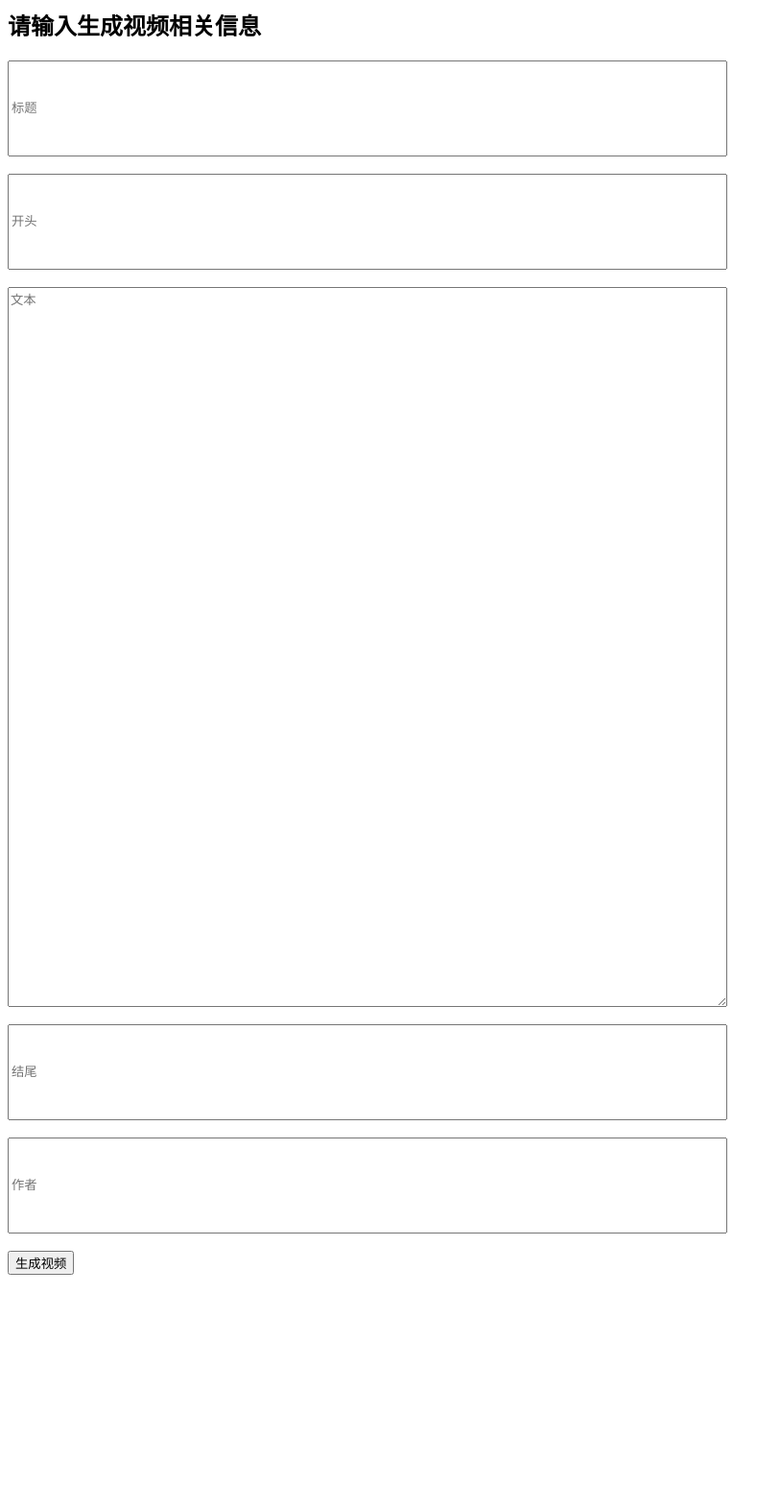
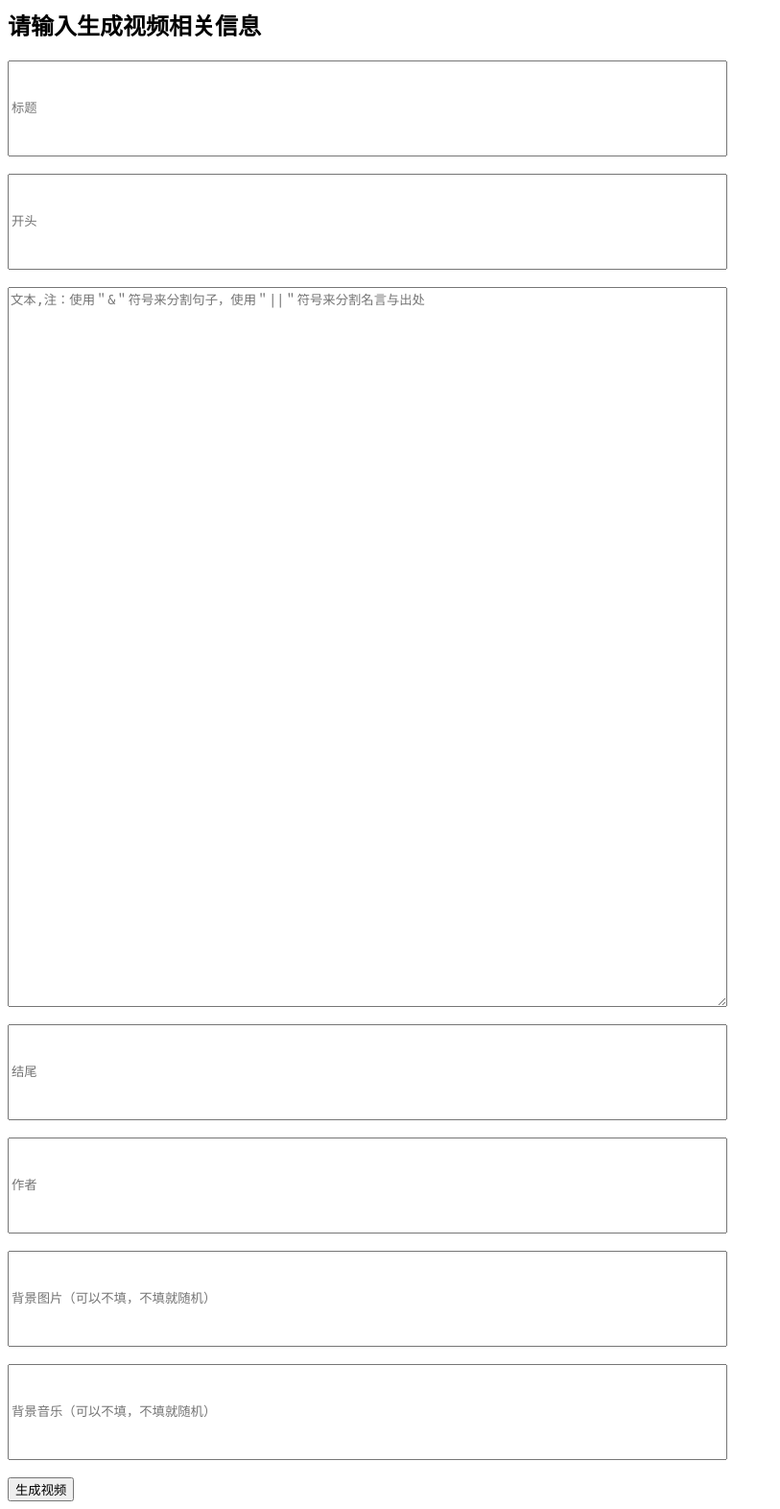
Before and after one commit to zhijianli/Enjoy, a Flask app: page / in a window 1280 px wide. Shown: the whole page at 96% size, without its empty margins (0-813 px from the left). Before the commit the page ends 1328 px from the top, so only its background shows below. Run offline with Flask 2, Linux system fonts and the light colour scheme; some libraries are stand-ins or nearby versions.

Commit message:
增加背景音乐和背景图片输入框

```diff
--- a/web/app.py
+++ b/web/app.py
@@ -65,18 +65,24 @@ def submit():
         text = request.args.get("text")
         end = request.args.get("end")
         author = request.args.get("author")
+        picture = request.args.get("picture")
+        music = request.args.get("music")
     if request.method == "POST":
         title = request.form.get("title")
         start = request.form.get("start")
         text = request.form.get("text")
         end = request.form.get("end")
         author = request.form.get("author")
+        picture = request.form.get("picture")
+        music = request.form.get("music")
 
     print("title:"+str(title))
     print("start:"+str(start))
     print("text:"+str(text))
     print("end:"+str(end))
     print("author:"+str(author))
+    print("picture:"+str(picture))
+    print("music:"+str(music))
 
     num = write_excel(title, start, text, end, author)
 
@@ -94,6 +100,10 @@ def submit():
     args.template = 1
     args.num = num
     args.env = env
+    if music is not None and len(music) > 0:
+        args.music = music
+    if picture is not None and len(picture) > 0:
+        args.picture = picture
     print("接受参数：picture：" + str(args.picture))
     print("接受参数：music：" + str(args.music))
     print("接受参数：dubbing：" + str(args.dubbing))
--- a/web/templates/index.html
+++ b/web/templates/index.html
@@ -7,12 +7,17 @@
     <br><br>
     <input cols="30" type="text" id="start" name="start" placeholder="开头" style="width:750px;height:100px">
     <br><br>
-<!--    <input type="text" id="text" name="text" placeholder="文本">-->
-    <textarea rows="10" cols="30" type="text" id="text" name="text" placeholder="文本" style="width:750px;height:750px"></textarea>
+
+    <textarea rows="10" cols="30" type="text" id="text" name="text" placeholder="文本,注：使用＂&＂符号来分割句子，使用＂||＂符号来分割名言与出处" style="width:750px;height:750px"></textarea>
+
     <br><br>
     <input cols="30" type="text" id="end" name="end" placeholder="结尾" style="width:750px;height:100px">
     <br><br>
     <input cols="30" type="text" id="author" name="author" placeholder="作者" style="width:750px;height:100px">
+    <br><br>
+    <input cols="30" type="text" id="picture" name="picture" placeholder="背景图片（可以不填，不填就随机）" style="width:750px;height:100px">
+    <br><br>
+    <input cols="30" type="text" id="music" name="music" placeholder="背景音乐（可以不填，不填就随机）" style="width:750px;height:100px">
     <br><br>
     <!--创建button按钮，点击则激发submit()事件-->
     <button onclick="submit();">生成视频</button>
@@ -26,7 +31,9 @@
                         "start":$("#start").val(),
                         "text":$("#text").val(),
                         "end":$("#end").val(),
-                        "author":$("#author").val()},  /*提交的数据（json格式），从输入框中获取*/
+                        "author":$("#author").val(),
+                        "picture":$("#picture").val(),
+                        "music":$("#music").val()},  /*提交的数据（json格式），从输入框中获取*/
                 /*result为后端函数返回的json*/
                 success: function (result) {
                     if (result.message == "success!") {
```
Also changed, not shown: clip/video_clip.py (+5 -2 lines), 1 other file.
